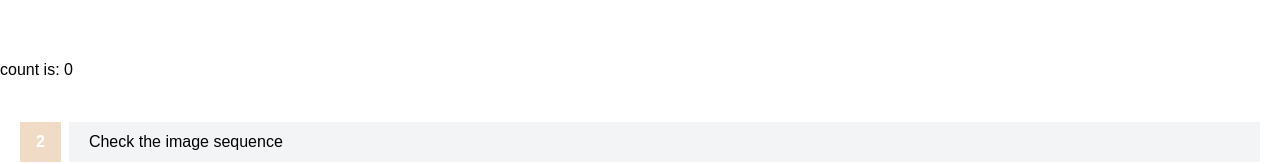
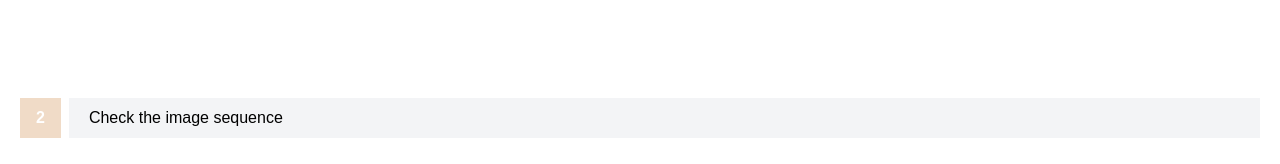
Before and after one commit to kaboomshebang/kbsb-gif-creator, a React (Vite) app: page / in a window 1280 px wide. Shown: the part 318-482 px from the top of the page. Built offline with nearby package versions, Linux system fonts and the light colour scheme; a web font is replaced by a local one.

Commit message:
Remove old Vite template example

```diff
--- a/src/App.jsx
+++ b/src/App.jsx
@@ -27,18 +27,10 @@
 const subTitle = 'Create an animated GIF from still images';
 
 function App() {
-	const [count, setCount] = useState(0);
-
 	return (
 		<div className="App">
 			<NavHeader urlLogo={logo} altLogo="Kaboom Shebang" urlMenu={logoMenu} />
 			<Title title={title} subTitle={subTitle}></Title>
-
-			<header className="App-header">
-				<button type="button" onClick={() => setCount((count) => count + 1)}>
-					count is: {count}
-				</button>
-			</header>
 
 			{/* image sequence step */}
 			<StepSection>
```
